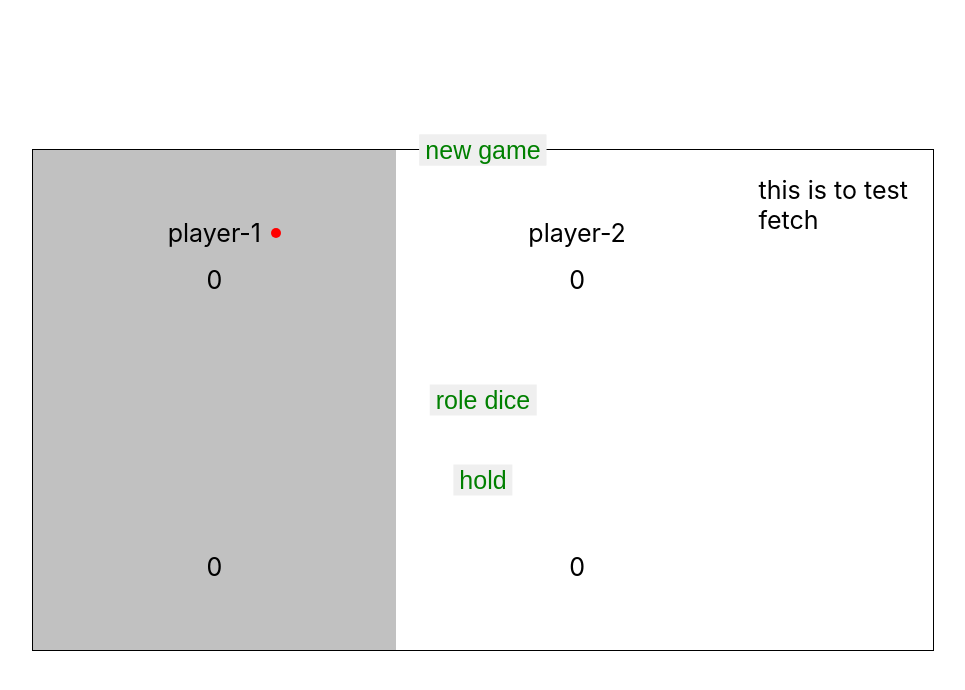
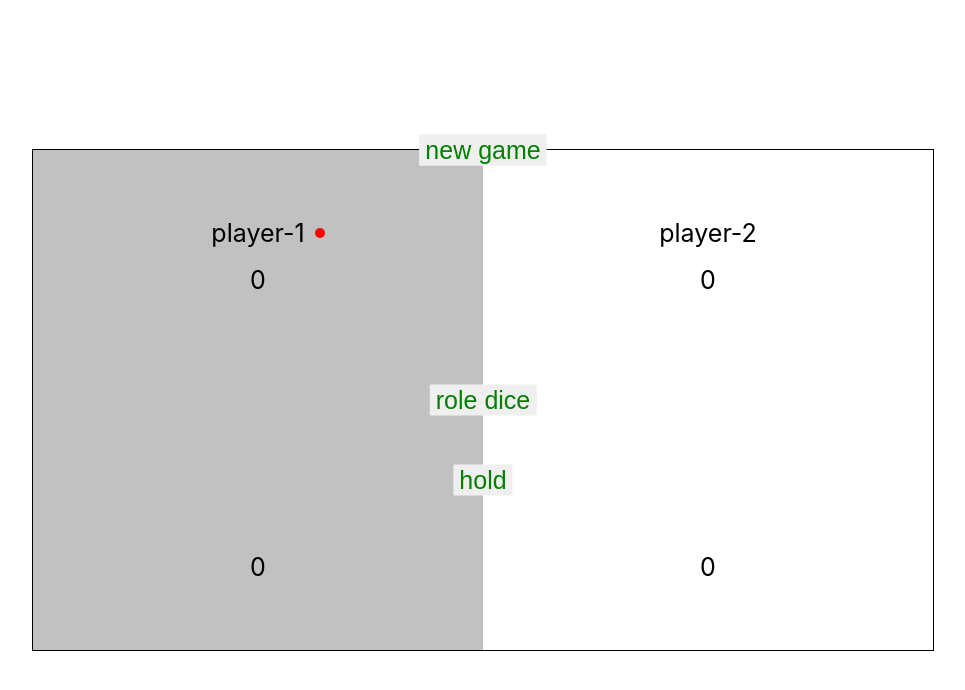
Before and after one commit to sara-farokhi/diceGame-react, a React (Create React App) app: page / in a window 1280 px wide. Shown: the top 690 px of the page, without its empty margins (157-1122 px from the left). Built offline with nearby package versions, Linux system fonts and the light colour scheme.

Commit message:
test fetch changes are discard

```diff
--- a/src/components/Buttons.js
+++ b/src/components/Buttons.js
@@ -43,7 +43,6 @@ const Buttons = () => {
 
   return (
     <>
-    <p> this is to test fetch</p>
       <button className="new">new game</button>
       <button className="role" onClick={roleDiceHandler}>
         role dice
```
